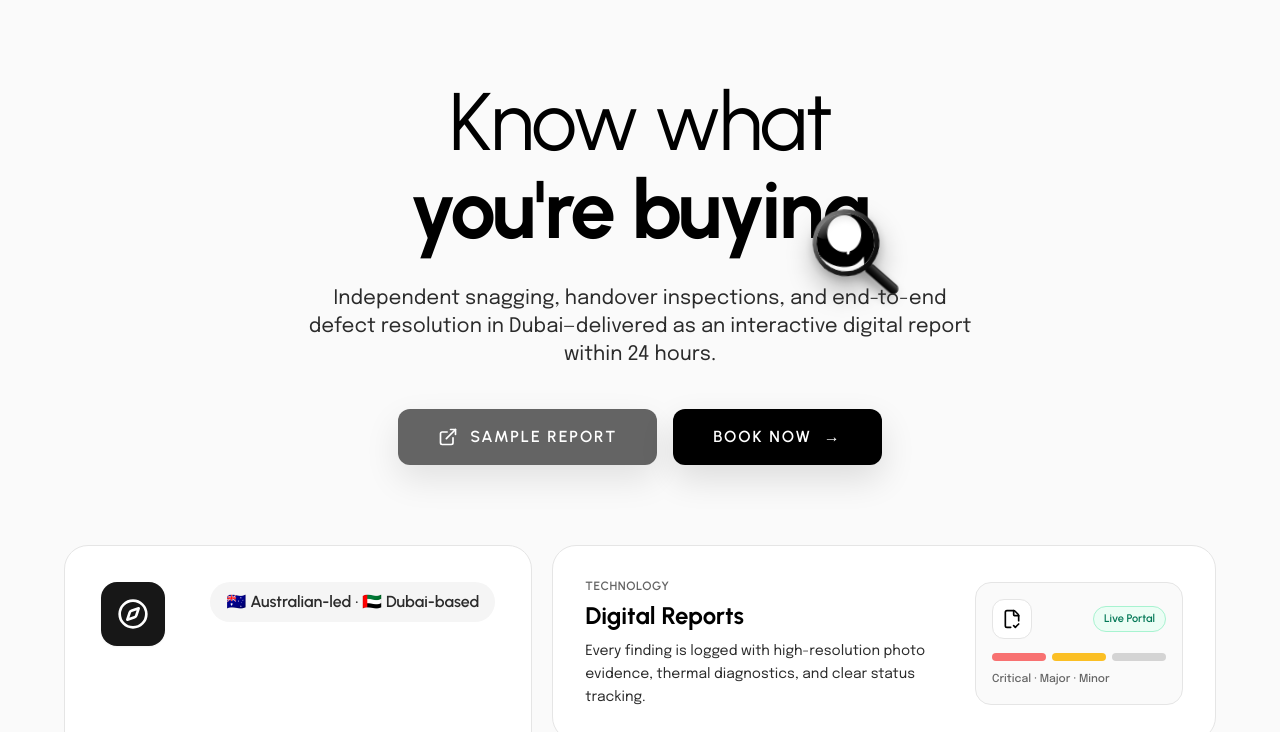
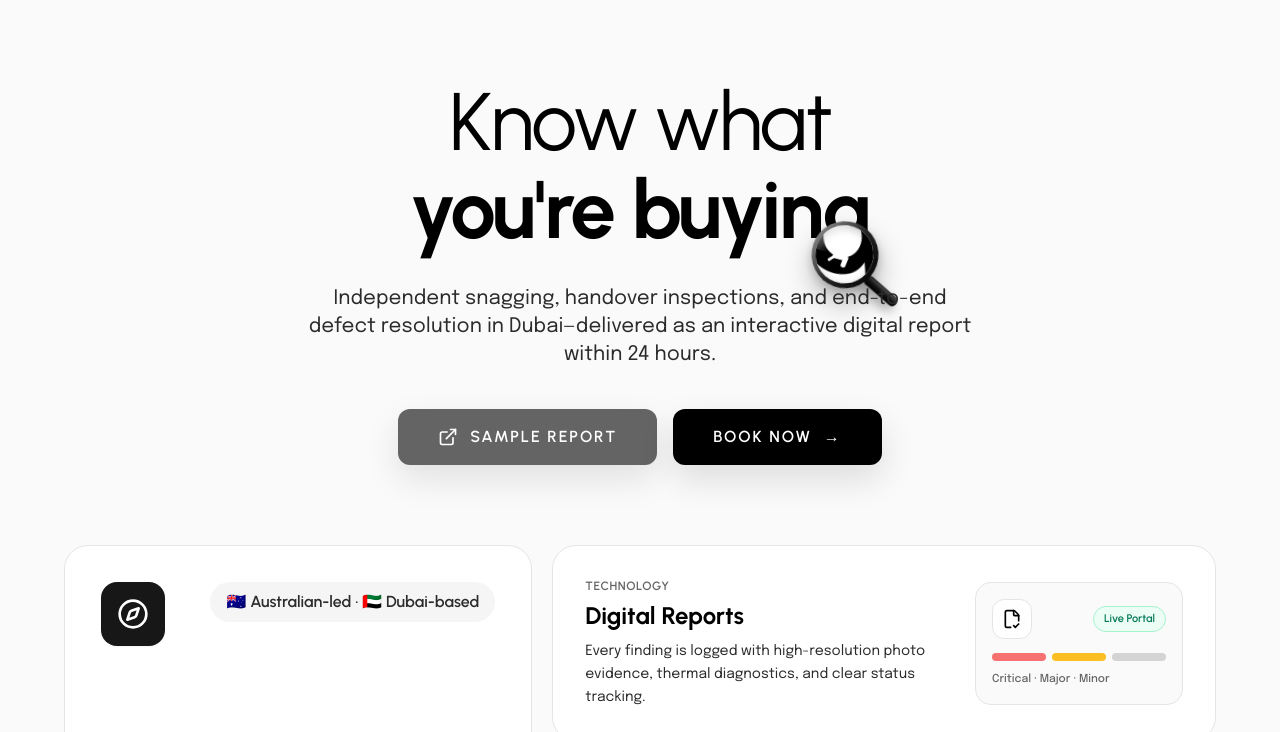
Before and after one commit to vantagenorth/vantage-north-web, a plain HTML site: page clients.html in a window 1280 px wide. Shown: the part 68-800 px from the top of the page. Drawn offline with nearby package versions, Linux system fonts and the light colour scheme.

Commit message:
Move 3D magnifying glass onto the bottom tail of g with a more severe jagged crack

```diff
--- a/clients.html
+++ b/clients.html
@@ -101,19 +101,20 @@
         <section class="max-w-4xl mx-auto flex flex-col items-center text-center pb-16 md:pb-20">
             <h1 aria-label="Know what you're buying" class="font-urbanist text-[2.7rem] sm:text-[3.75rem] md:text-[4.6rem] lg:text-[5.1rem] font-normal tracking-tight text-vnBlack leading-[1.08] max-w-4xl mb-8 animate-fade-up delay-100">
                 Know what<br>
-                <span class="font-bold">you're buyin<span class="relative inline-block">g<span aria-hidden="true" class="mag-lens-wrap pointer-events-none select-none absolute left-[50%] top-[88%] w-[0.82em] h-[0.82em] z-20">
+                <span class="font-bold">you're buyin<span class="relative inline-block">g<span aria-hidden="true" class="mag-lens-wrap pointer-events-none select-none absolute left-[48%] top-[102%] w-[0.82em] h-[0.82em] z-20">
                     <!-- 3D Handle -->
                     <span class="absolute left-[78%] top-[78%] w-[0.5em] h-[0.14em] origin-left rotate-45 rounded-full bg-gradient-to-b from-neutral-600 via-neutral-900 to-black shadow-[0_6px_12px_rgba(0,0,0,0.35)] border border-neutral-700/60"></span>
                     <!-- 3D Bezel + Glass Lens -->
                     <span class="relative block w-full h-full rounded-full p-[0.055em] bg-gradient-to-br from-neutral-400 via-neutral-800 to-black shadow-[0_14px_28px_rgba(0,0,0,0.28),0_4px_10px_rgba(0,0,0,0.18)]">
                         <span class="relative flex items-center justify-center w-full h-full rounded-full overflow-hidden bg-white shadow-[inset_0_3px_8px_rgba(0,0,0,0.22),inset_0_-2px_6px_rgba(255,255,255,0.9)]">
-                            <!-- Magnified bottom of 'g' with hairline crack cutting through the letterform -->
-                            <span class="relative font-urbanist font-bold text-vnBlack leading-none scale-[1.55] -translate-y-[0.26em]">
+                            <!-- Magnified bottom tail of 'g' with severe jagged crack -->
+                            <span class="relative font-urbanist font-bold text-vnBlack leading-none scale-[1.75] -translate-y-[0.39em]">
                                 g
                                 <svg viewBox="0 0 40 40" class="absolute inset-0 w-full h-full pointer-events-none" fill="none">
-                                    <path d="M16 25.5 L19.5 28 L18.5 31 L22 33.5 L21 37" stroke="#FFFFFF" stroke-width="1.45" stroke-linecap="round" stroke-linejoin="round"/>
-                                    <path d="M19.5 28 L22.5 27.2" stroke="#FFFFFF" stroke-width="0.9" stroke-linecap="round"/>
-                                    <path d="M22 33.5 L25 32.5" stroke="#FFFFFF" stroke-width="0.85" stroke-linecap="round"/>
+                                    <!-- Severe jagged fissure splitting the tail of g -->
+                                    <path d="M13 30.5 L17.5 32.5 L15.5 35.2 L20.5 36.8 L19 39.8" stroke="#FFFFFF" stroke-width="2.4" stroke-linecap="round" stroke-linejoin="round"/>
+                                    <path d="M17.5 32.5 L22.5 31.2 L24.5 32.8" stroke="#FFFFFF" stroke-width="1.6" stroke-linecap="round" stroke-linejoin="round"/>
+                                    <path d="M15.5 35.2 L12.5 36.8" stroke="#FFFFFF" stroke-width="1.3" stroke-linecap="round"/>
                                 </svg>
                             </span>
                             <!-- Specular glass glare -->
```
